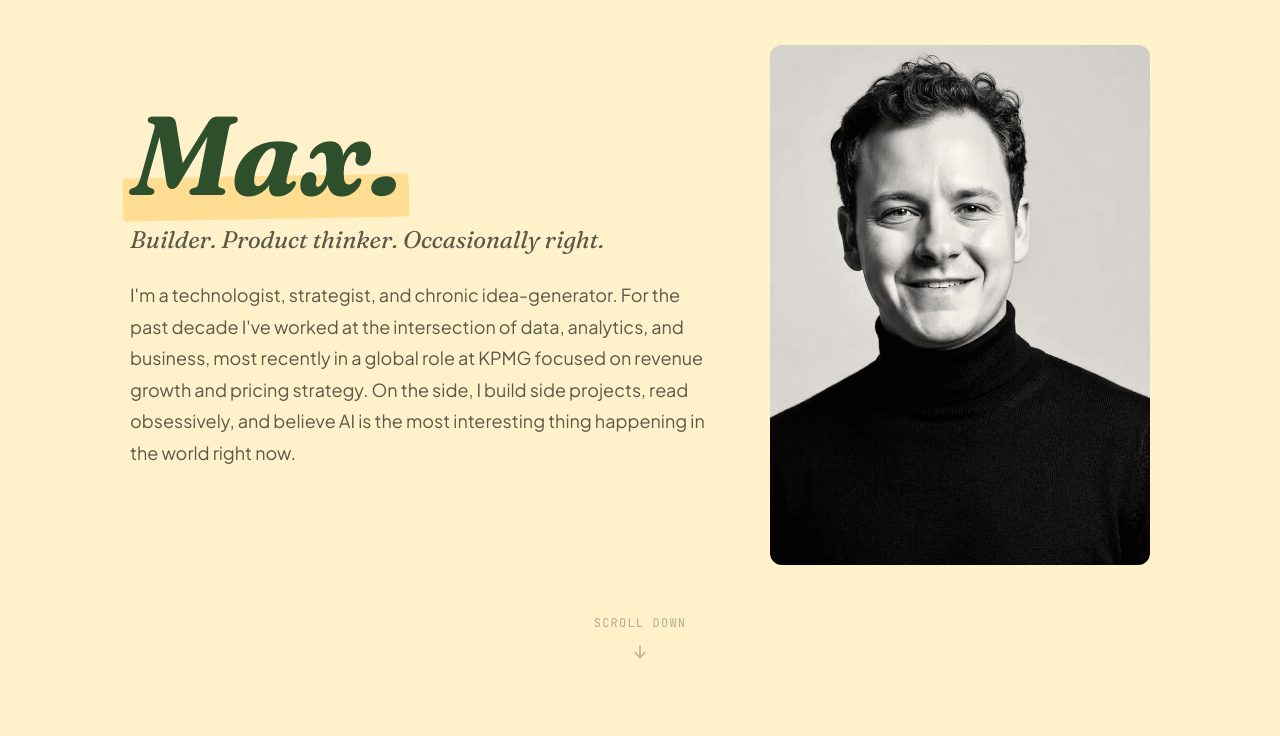
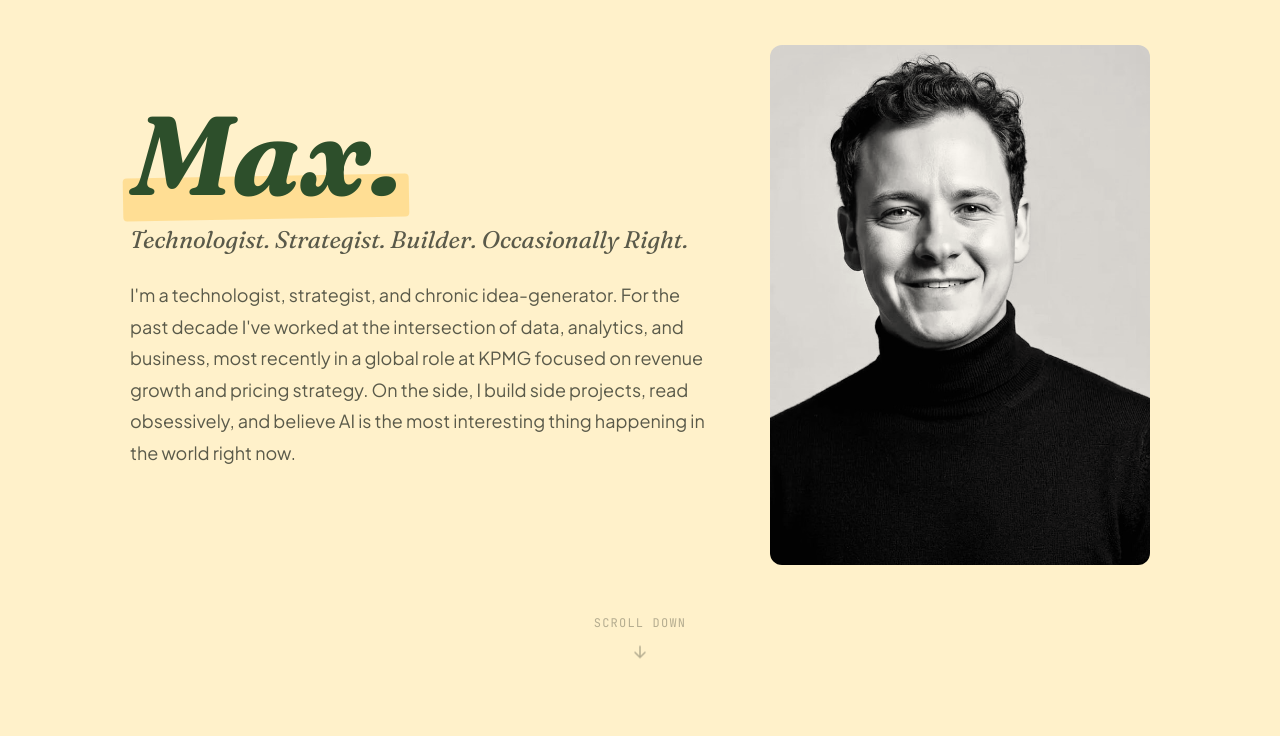
Before and after one commit to maxcattarello/mywebsite, an Astro site: page / in a window 1280 px wide. Shown: the part 64-800 px from the top of the page. Built offline with nearby package versions, Linux system fonts and the light colour scheme; Astro itself is replaced by a stand-in of ours.

Commit message:
Fix tag colors in dark mode and update hero tagline
Co-Authored-By: Claude Sonnet 4.6 <noreply@anthropic.com>

```diff
--- a/src/components/Hero.astro
+++ b/src/components/Hero.astro
@@ -15,7 +15,7 @@ import ScrollHint  from './ScrollHint.astro';
         </h1>
 
         <p class="hero__tagline">
-          Builder. Product thinker. Occasionally right.
+          Technologist. Strategist. Builder. Occasionally Right.
         </p>
 
         <p class="hero__intro">
--- a/src/styles/global.css
+++ b/src/styles/global.css
@@ -55,7 +55,6 @@
     --text-muted: #A09A7A;
     --border:     rgba(255, 241, 202, 0.1);
     --forest:     #8DB87A;
-    --sage:       #8DB87A;
   }
 }
 
```
